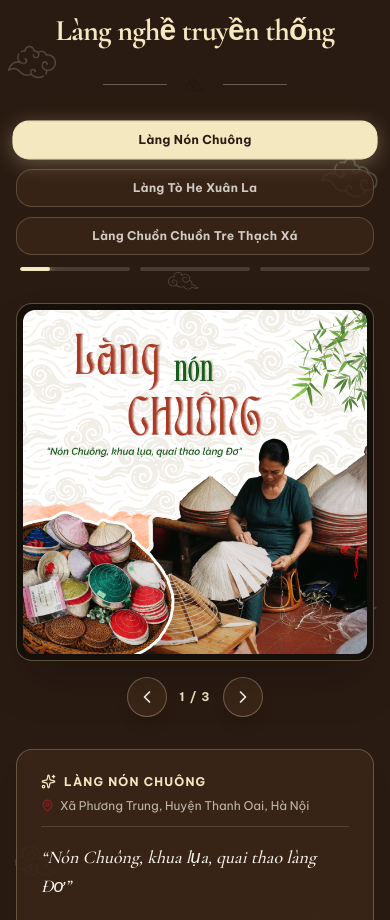
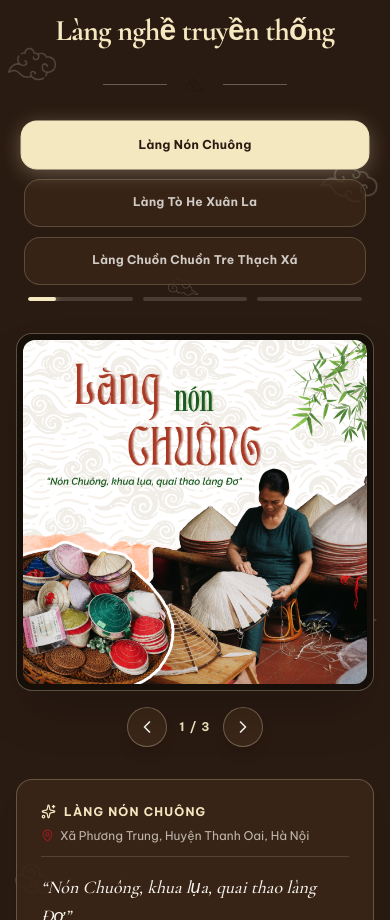
Before and after one commit to justccuong/Cham_Thuc, a Next.js app: page / in a window 390 px wide. Shown: the part 2920-3840 px from the top of the page. Built offline with nearby package versions, Linux system fonts and the light colour scheme; no server answers.

Commit message:
fix(ui): prevent village tab name truncation and optimize responsiveness

```diff
--- a/src/components/CulturalStation.tsx
+++ b/src/components/CulturalStation.tsx
@@ -159,28 +159,30 @@ export const CulturalStation: React.FC = () => {
             <div className="h-[1px] w-16 bg-[#F8F5F0]" />
           </div>
 
-          {/* 3 Equal Symmetrical Village Tabs */}
-          <div className="grid grid-cols-1 sm:grid-cols-3 gap-2.5 sm:gap-3.5 max-w-2xl mx-auto mt-4">
+          {/* 3 Symmetrical Village Tabs — Auto-fit & Responsive */}
+          <div className="grid grid-cols-1 sm:grid-cols-3 gap-2.5 sm:gap-3.5 max-w-3xl lg:max-w-4xl mx-auto mt-4 px-2 sm:px-0">
             {VILLAGES.map((v, idx) => {
               const isActive = idx === activeIdx;
               return (
                 <button
                   key={v.id}
                   onClick={() => setActiveIdx(idx)}
-                  className={`w-full py-2.5 sm:py-3 px-3 sm:px-4 rounded-2xl font-sans text-xs sm:text-sm font-bold tracking-wide transition-all duration-300 cursor-pointer border text-center flex items-center justify-center ${
+                  className={`w-full min-h-[48px] sm:min-h-[52px] py-2 sm:py-2.5 px-3 sm:px-4 rounded-2xl font-sans text-xs sm:text-sm font-bold tracking-wide transition-all duration-300 cursor-pointer border text-center flex items-center justify-center leading-snug ${
                     isActive
                       ? "bg-brand-gold text-[#2A1B12] border-brand-gold shadow-[0_4px_20px_rgba(244,232,193,0.3)] scale-[1.02]"
                       : "bg-[#3A2618]/80 text-paper-ivory/80 border-brand-gold/20 hover:border-brand-gold/50 hover:text-brand-gold hover:bg-[#4A3220]"
                   }`}
                 >
-                  <span className="truncate">{v.villageName}</span>
+                  <span className="block text-center whitespace-normal break-words">
+                    {v.villageName}
+                  </span>
                 </button>
               );
             })}
           </div>
 
           {/* 3 Synchronized Segmented Countdown Timer Bars */}
-          <div className="grid grid-cols-3 gap-2.5 sm:gap-3.5 max-w-2xl mx-auto mt-3 px-1">
+          <div className="grid grid-cols-3 gap-2.5 sm:gap-3.5 max-w-3xl lg:max-w-4xl mx-auto mt-3 px-3 sm:px-1">
             {VILLAGES.map((v, idx) => {
               const isActive = idx === activeIdx;
               const isPassed = idx < activeIdx;
```
